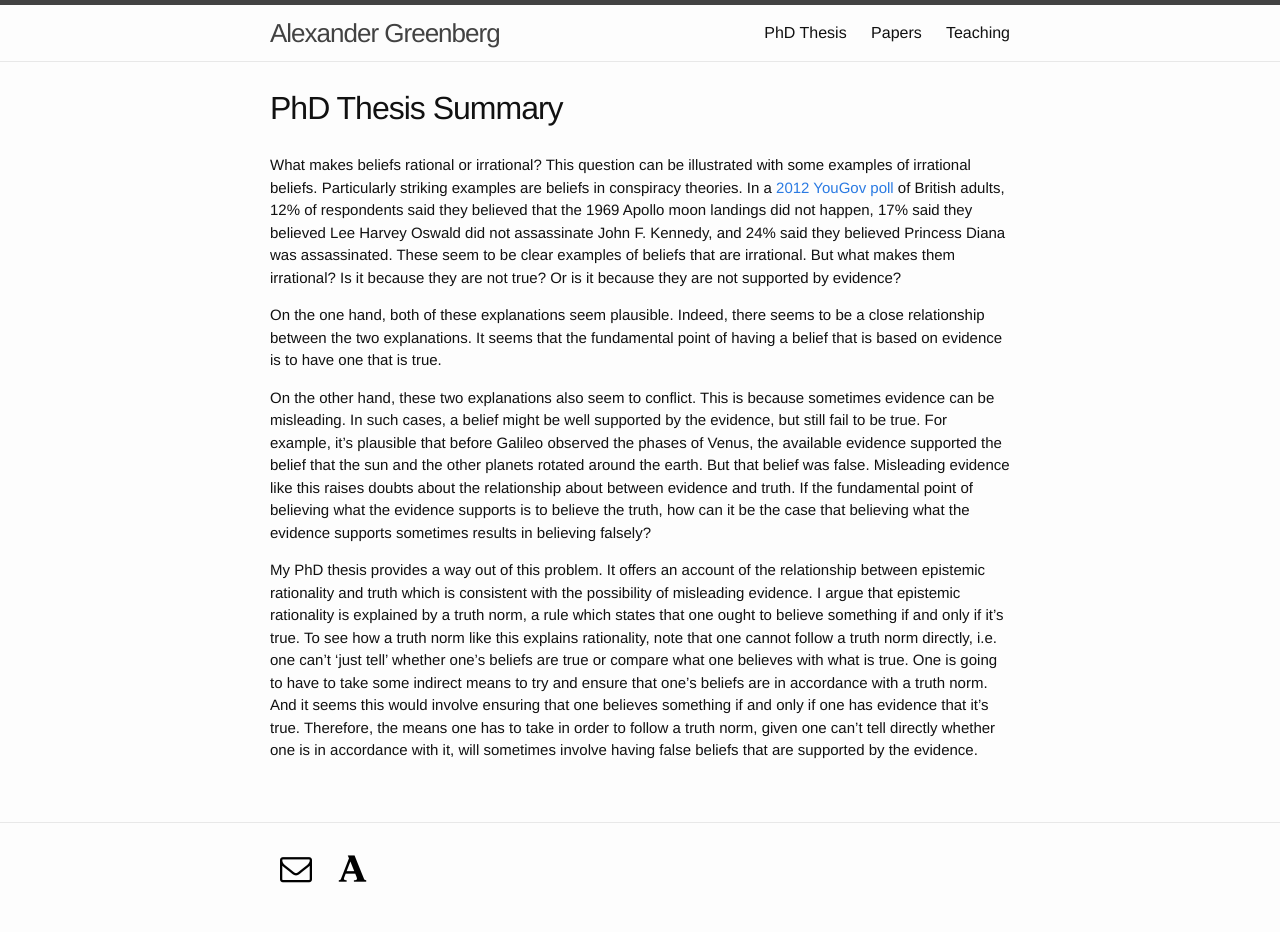
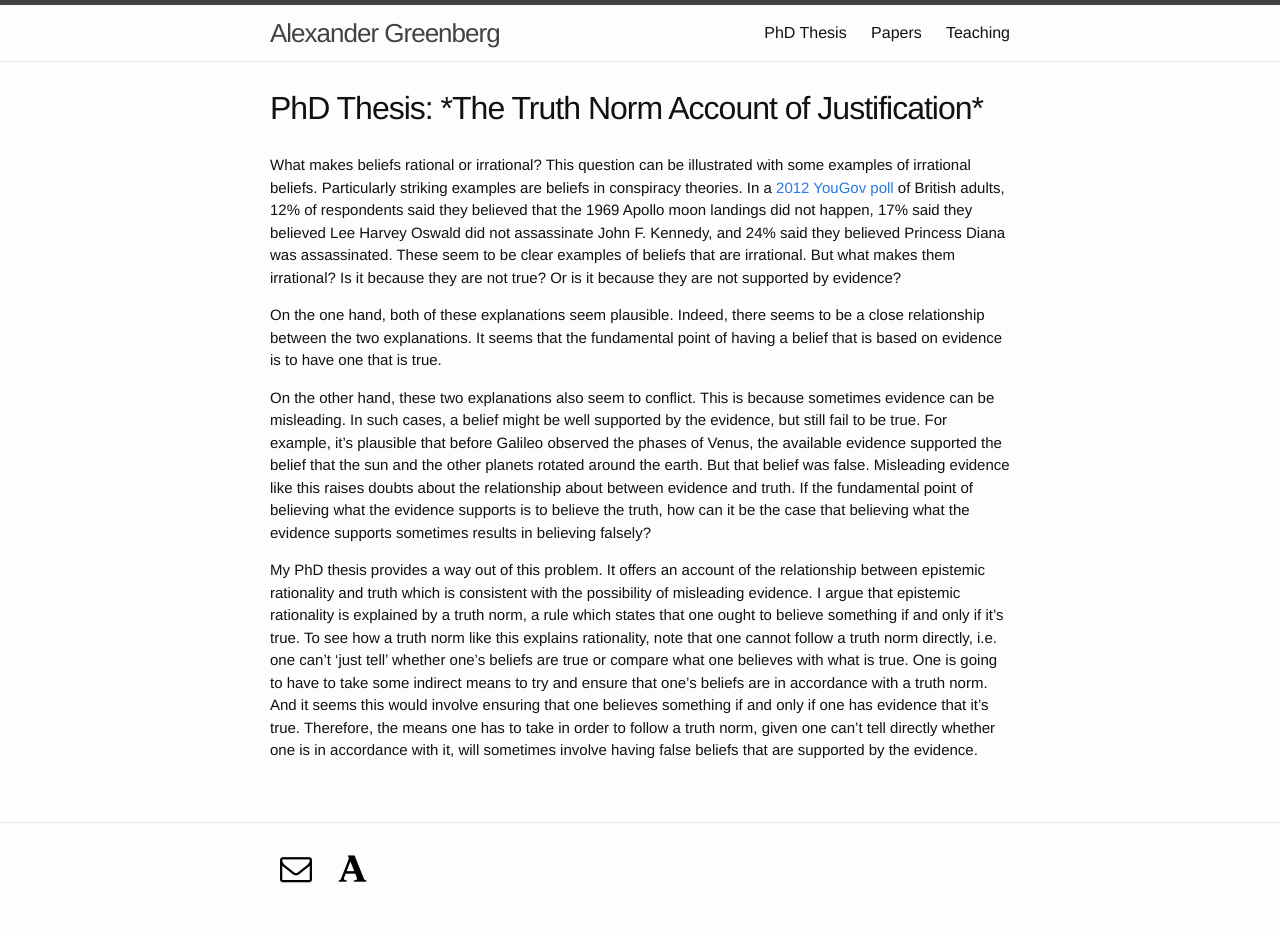
Before and after one commit to alexandergreenberg/alexandergreenberg.github.io, a Jekyll site: the page built from 01_PhD Thesis.md, in a window 1280 px wide. Built offline with Jekyll 4.4.1, drawn with Linux system fonts in a browser that asks for light colours; some web fonts are replaced.

Commit message:
Update page.html

```diff
--- a/_layouts/page.html
+++ b/_layouts/page.html
@@ -4,7 +4,7 @@
 <article class="post">
 
   <header class="post-header">
-    <h1 class="post-title">{% if page.title == "Papers" %}Published Papers{% else %}{{ page.title }}{% if page.title == "Teaching" %} Materials{% endif %}{% if page.title == "PhD Thesis" %} Summary{% endif %}{% endif %}</h1>
+    <h1 class="post-title">{% if page.title == "Papers" %}Published Papers{% else %}{{ page.title }}{% if page.title == "Teaching" %} Materials{% endif %}{% if page.title == "PhD Thesis" %}: *The Truth Norm Account of Justification*{% endif %}{% endif %}</h1>
   </header>
 
   <div class="post-content">
```
